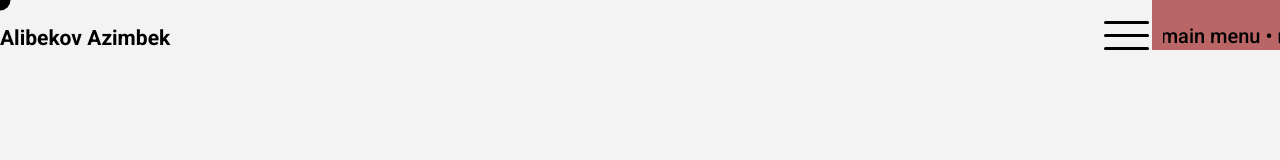
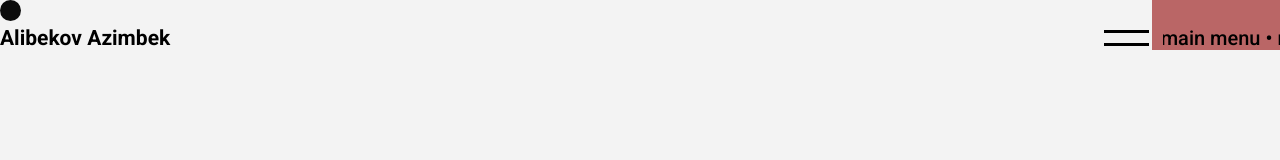
Before and after one commit to oogvay1/Personal-Portfolio, a React (Vite) app: page / in a window 1280 px wide. Shown: the top 160 px of the page. Built offline with nearby package versions, Linux system fonts and the light colour scheme.

Commit message:
Added sticky cursor

```diff
--- a/src/App.jsx
+++ b/src/App.jsx
@@ -1,3 +1,4 @@
+import { useRef } from "react";
 import Cursor from "./Components/Cursor/Cursor";
 import Header from "./Components/Header/Header";
 import Spline from './Components/Spline/Spline'
@@ -9,11 +10,13 @@ function App() {
     autoRaf: true,
   });
 
+  const sticky = useRef(null);
+
   return (
     <>
-      <Cursor />
+      <Cursor sticky={sticky} />
       <Spline />
-      <Header />
+      <Header ref={sticky} />
     </>
   );
 }
--- a/src/Components/Cursor/Cursor.css
+++ b/src/Components/Cursor/Cursor.css
@@ -6,7 +6,8 @@
     top: 0;
     left: 0;
     margin: 0;
-    z-index: 999;
+    z-index: 9999;
     pointer-events: none;
-    background-color: black;
+    background-color: white;
+    mix-blend-mode: difference;
 }
--- a/src/Components/Cursor/Cursor.jsx
+++ b/src/Components/Cursor/Cursor.jsx
@@ -1,100 +1,102 @@
-import gsap from 'gsap';
 import './Cursor.css'
-import { useEffect } from 'react';
-import { useRef } from 'react';
+import { useEffect, useState, useRef } from 'react';
+import { motion, useMotionValue, useSpring, transform, animate } from 'framer-motion';
 
-function Cursor() {
+export default function Cursor({ sticky }) {
 
-    let cursor = useRef(null);
-    let mouse = useRef({
-        x: 0,
-        y: 0
-    })
+    const [isHovered, setIsHovered] = useState(false);
+    const cursor = useRef(null);
+    const cursorSize = isHovered ? 60 : 21;
 
-    let delayMouse = useRef({
-        x: 0,
-        y: 0
-    })
+    const mouse = {
+        x: useMotionValue(0),
+        y: useMotionValue(0)
+    }
 
-    const ManageCursor = (e) => {
+    const scale = {
+        x: useMotionValue(1),
+        y: useMotionValue(1)
+    }
+
+    const smoothOptions = { damping: 20, stiffness: 300, mass: 0.5 }
+    const smoothMouse = {
+        x: useSpring(mouse.x, smoothOptions),
+        y: useSpring(mouse.y, smoothOptions)
+    }
+
+    const rotate = (distance) => {
+        const angle = Math.atan2(distance.y, distance.x);
+        animate(cursor.current, { rotate: `${angle}rad` }, { duration: 0 })
+    }
+
+    const manageMouseMove = e => {
         const { clientX, clientY } = e;
-        mouse.current = {
-            x: clientX,
-            y: clientY
+        const { left, top, height, width } = sticky.current.getBoundingClientRect();
+
+        const center = { x: left + width / 2, y: top + height / 2 }
+
+        if (isHovered) {
+
+            const distance = { x: clientX - center.x, y: clientY - center.y }
+
+            rotate(distance)
+
+            const absDistance = Math.max(Math.abs(distance.x), Math.abs(distance.y));
+            const newScaleX = transform(absDistance, [0, height / .4], [1, 1.3])
+            const newScaleY = transform(absDistance, [0, width / .4], [1, 0.8])
+            scale.x.set(newScaleX);
+            scale.y.set(newScaleY);
+
+            mouse.x.set((center.x - cursorSize / 2) + (distance.x * 0.1));
+            mouse.y.set((center.y - cursorSize / 2) + (distance.y * 0.1));
+        }
+        else {
+            mouse.x.set(clientX - cursorSize / 2);
+            mouse.y.set(clientY - cursorSize / 2);
         }
     }
 
-    const lerp = (x, y, a) => x * (1 - a) + y * a;
-
-    const moveCursor = (x, y) => {
-        gsap.set('.cursor', { x, y, xPercent: -50, yPercent: -50 })
+    const manageMouseOver = e => {
+        setIsHovered(true)
     }
 
-    const animate = () => {
-        const { x, y } = delayMouse.current;
-
-        delayMouse.current = {
-            x: lerp(x, mouse.current.x, 0.15),
-            y: lerp(y, mouse.current.y, 0.15)
-        }
-
-        moveCursor(delayMouse.current.x, delayMouse.current.y)
-        window.requestAnimationFrame(animate)
+    const manageMouseLeave = e => {
+        setIsHovered(false)
+        animate(cursor.current, { scaleX: 1, scaleY: 1 }, { duration: 0.1 }, { type: "spring" })
     }
 
     useEffect(() => {
-        animate();
-        window.addEventListener('mousemove', ManageCursor)
+        sticky.current.addEventListener("mouseenter", manageMouseOver)
+        sticky.current.addEventListener("mouseleave", manageMouseLeave)
+        window.addEventListener("mousemove", manageMouseMove);
+        return () => {
+            sticky.current.removeEventListener("mouseenter", manageMouseOver)
+            sticky.current.removeEventListener("mouseleave", manageMouseLeave)
+            window.removeEventListener("mousemove", manageMouseMove)
+        }
+    }, [isHovered])
 
-        return () => {
-            window.removeEventListener('mousemove', ManageCursor);
-        };
-    }, [])
-
-    useEffect(() => {
-        const elements = document.querySelectorAll('.menu');
-
-        const scaleUp = () => {
-            gsap.to(cursor.current, {
-                width: 21,
-                height: 21,
-                duration: 0.2,
-                ease: 'power2.out'
-            });
-        };
-
-        const scaleDown = () => {
-            gsap.to(cursor.current, {
-                width: 16,
-                height: 16,
-                duration: 0.2,
-                ease: 'power2.out'
-            });
-        };
-
-        window.addEventListener('mousedown', scaleDown);
-        window.addEventListener('mouseup', scaleUp);
-
-        elements.forEach(item => {
-            item.addEventListener('mouseleave', scaleUp);
-            item.addEventListener('mouseenter', scaleDown);
-        });
-
-        return () => {
-            window.removeEventListener('mousedown', scaleDown);
-            window.removeEventListener('mouseup', scaleUp);
-            elements.forEach(item => {
-                item.addEventListener('mouseleave', scaleUp);
-                item.addEventListener('mouseenter', scaleDown);
-            });
-        };
-    }, []);
+    const template = ({ rotate, scaleX, scaleY }) => {
+        return `rotate(${rotate}) scaleX(${scaleX}) scaleY(${scaleY})`
+    }
 
     return (
-        <>
-            <div ref={cursor} className="cursor"></div>
-        </>
-    );
+        <div className="cursorContainer">
+            <motion.div
+                transformTemplate={template}
+                style={{
+                    left: smoothMouse.x,
+                    top: smoothMouse.y,
+                    scaleX: scale.x,
+                    scaleY: scale.y,
+                }}
+                animate={{
+                    width: cursorSize,
+                    height: cursorSize
+                }}
+                className="cursor"
+                ref={cursor}>
+            </motion.div>
+        </div>
+    )
 }
-
-export default Cursor
--- a/src/Components/Header/Header.css
+++ b/src/Components/Header/Header.css
@@ -4,6 +4,7 @@
     height: 70px;
     left: 0;
     top: 0;
+    z-index: 1;
 }
 
 .header-inner {
@@ -17,23 +18,27 @@
     font-size: 21px;
 }
 
+.header-menu {
+    display: flex;
+    align-items: center;
+}
+
 .menu-lines {
     display: flex;
     flex-direction: column;
     gap: 10px;
     margin-right: 14px;
+    position: relative;
+    mix-blend-mode: difference;
 }
 
-.menu {
+.menu-lines::after, .menu-lines::before {
+    content: '';
     width: 45px;
     height: 3px;
-    border-radius: 20px;
+    display: block;
+    mix-blend-mode: difference;
     background-color: black;
-}
-
-.header-menu {
-    display: flex;
-    align-items: center;
 }
 
 .menu-text {
@@ -44,7 +49,8 @@
     overflow: hidden;
 }
 
-.menu-text p, .menu-text pre {
+.menu-text p,
+.menu-text pre {
     font-size: 20px;
     font-weight: 500;
 }
@@ -54,3 +60,15 @@
     position: absolute;
     left: 100%;
 }
+
+.bounds {
+    width: 100px;
+    height: 100px;
+    left: -60%;
+    top: -200%;
+    position: absolute;
+}
+
+.bounds:hover {
+    scale: 2;
+}
--- a/src/Components/Header/Header.jsx
+++ b/src/Components/Header/Header.jsx
@@ -1,9 +1,10 @@
-import { useEffect, useRef } from 'react';
+import { forwardRef, useEffect, useRef } from 'react';
 import './Header.css'
 import gsap from 'gsap';
 import { ScrollTrigger } from 'gsap/all';
+import Framer from '../Magnetic/Framer';
 
-function Header() {
+const Header = forwardRef(function Header(props, ref) {
 
     const firstText = useRef(null);
     const secondText = useRef(null);
@@ -42,6 +43,12 @@ function Header() {
         requestAnimationFrame(animation)
     }
 
+
+
+    useEffect(() => {
+        firstText.current.addEventListener('mouseenter', )
+    })
+
     return (
         <>
             <header className="header">
@@ -52,11 +59,11 @@ function Header() {
                         </div>
 
                         <div className="header-menu">
-                            <div className="menu-lines">
-                                <div className="span1 menu"></div>
-                                <div className="span2 menu"></div>
-                                <div className="span3 menu"></div>
-                            </div>
+                            <Framer>
+                                <div ref={ref} className="menu-lines">
+                                    <div className="bounds"></div>
+                                </div>
+                            </Framer>
 
                             <div ref={slider} className="menu-text">
                                 <pre ref={firstText}>main menu • </pre>
@@ -68,6 +75,6 @@ function Header() {
             </header>
         </>
     );
-}
+})
 
 export default Header
--- /dev/null
+++ b/src/Components/Magnetic/Framer.jsx
@@ -0,0 +1,33 @@
+import { useRef, useState } from 'react'
+import { motion } from 'framer-motion';
+
+export default function Framer({ children }) {
+    const ref = useRef(null);
+    const [position, setPosition] = useState({ x: 0, y: 0 });
+
+    const handleMouse = (e) => {
+        const { clientX, clientY } = e;
+        const { height, width, left, top } = ref.current.getBoundingClientRect();
+        const middleX = clientX - (left + width / 2)
+        const middleY = clientY - (top + height / 2)
+        setPosition({ x: middleX * 0.1, y: middleY * 0.1 })
+    }
+
+    const reset = () => {
+        setPosition({ x: 0, y: 0 })
+    }
+
+    const { x, y } = position;
+    return (
+        <motion.div
+            style={{ position: "relative" }}
+            ref={ref}
+            onMouseMove={handleMouse}
+            onMouseLeave={reset}
+            animate={{ x, y }}
+            transition={{ type: "spring", stiffness: 350, damping: 5, mass: 0.5 }}
+        >
+            {children}
+        </motion.div>
+    )
+}
```
